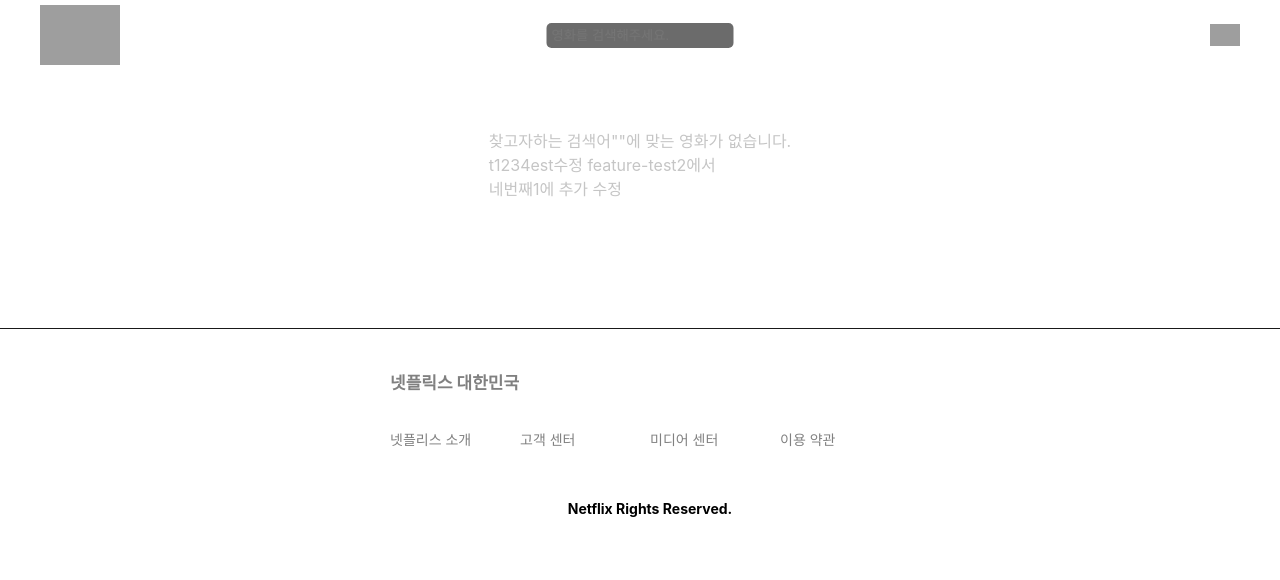
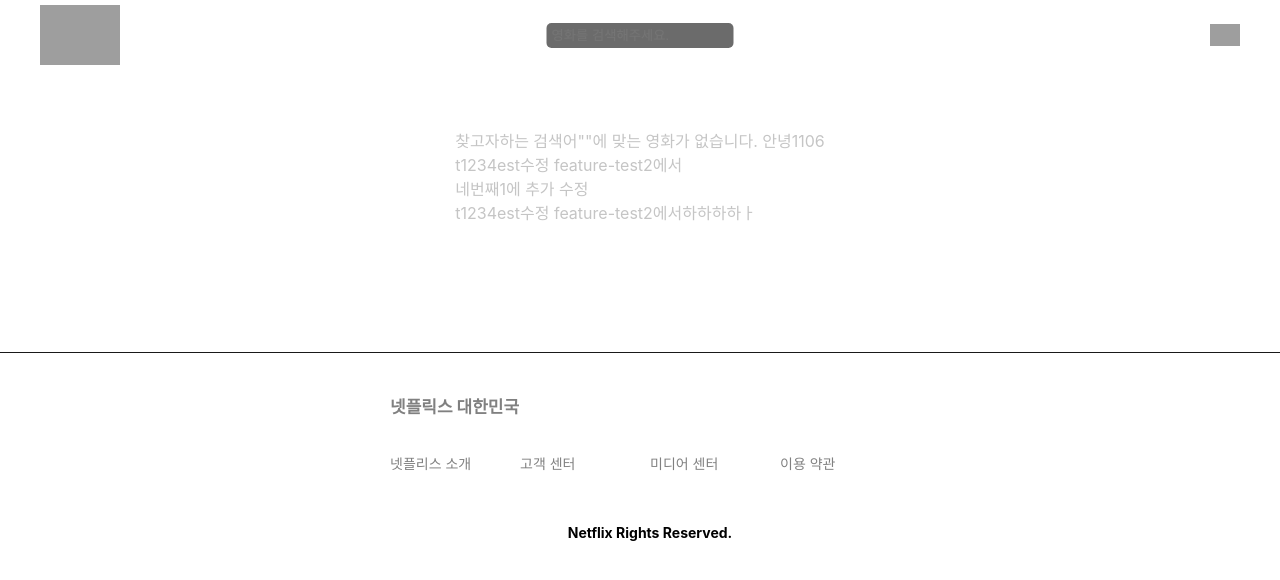
Before and after one commit to jyotiger/react-netflix, a React (Create React App) app: page /search in a window 1280 px wide. Shown: the top 580 px of the page. Built offline with nearby package versions, Linux system fonts and the light colour scheme; grey boxes are pictures that could not be loaded.

Commit message:
[test] 1106 커밋1차-1106브랜치

```diff
--- a/src/pages/SearchPage/index.js
+++ b/src/pages/SearchPage/index.js
@@ -61,9 +61,11 @@ export default function SearchPage() {
         <div className="no-results__text" id="test2">
           <p>
             찾고자하는 검색어"{debouncedSearchTerm}"에 맞는 영화가 없습니다.
+            안녕1106
           </p>
           <p>t1234est수정 feature-test2에서</p>
           <p>네번째1에 추가 수정</p>
+          <p>t1234est수정 feature-test2에서하하하하ㅏ</p>
         </div>
       </section>
     );
```
